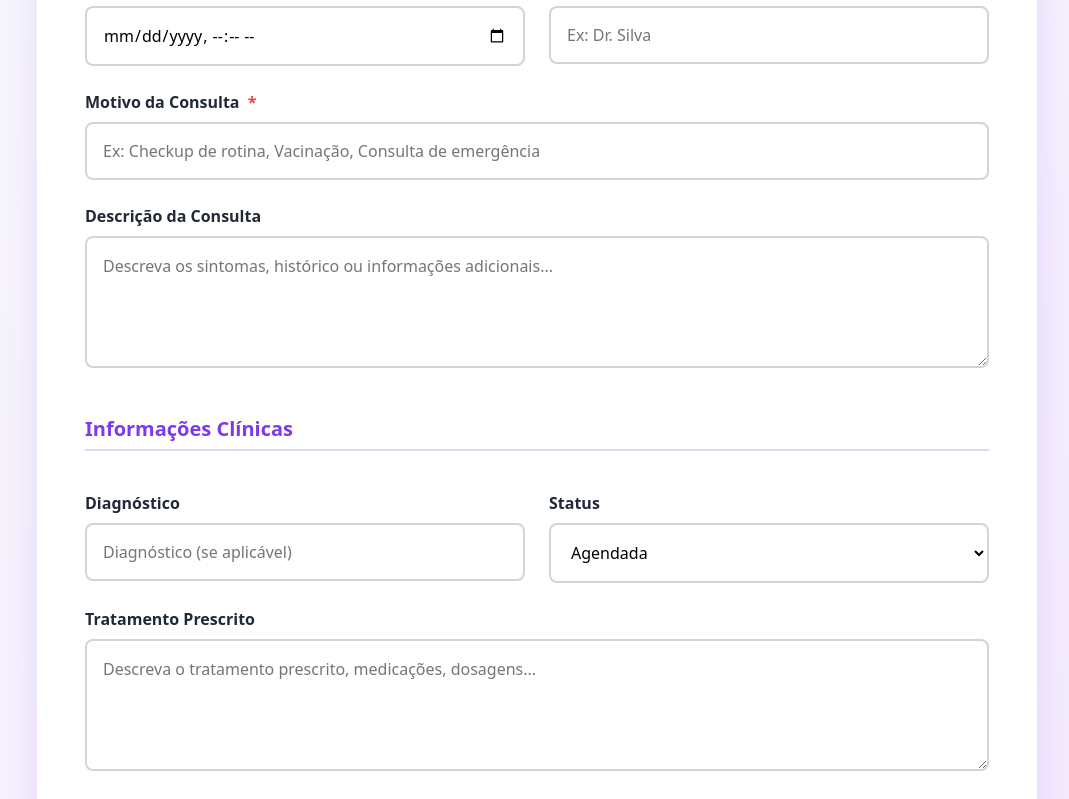
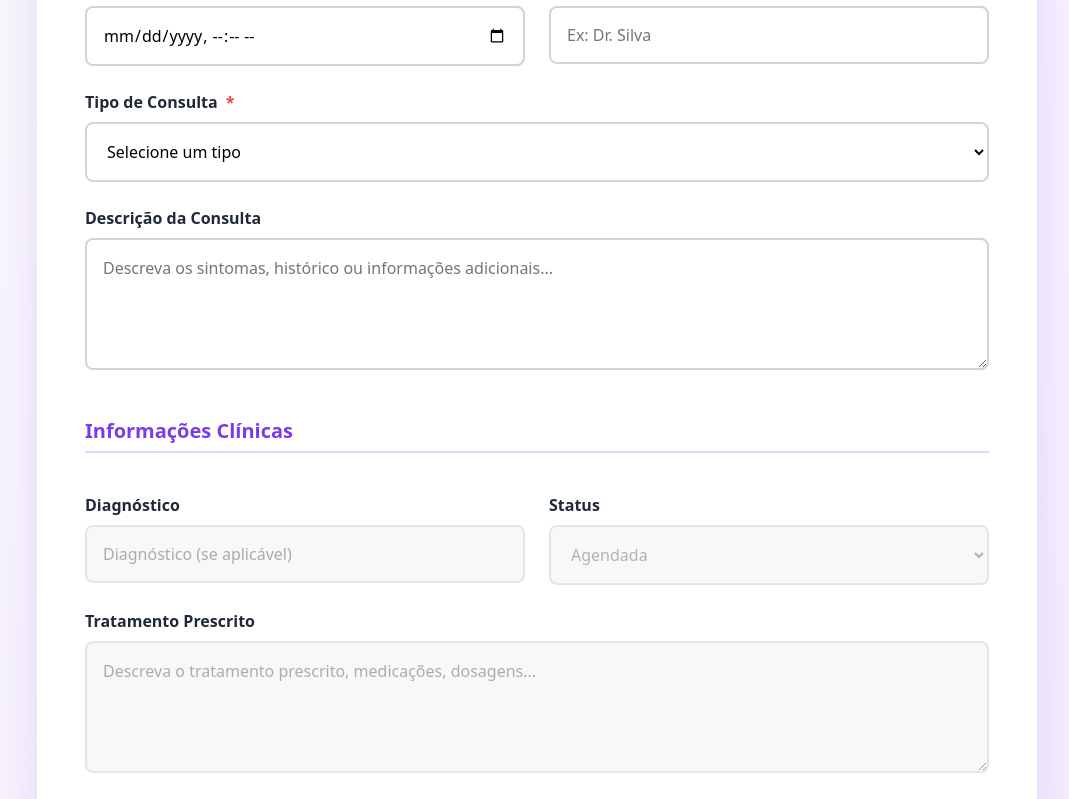
Before and after one commit to Jess-mach/vet-clinic, a React (Vite) app in the folder vet-clinic/: page /cadastrar-consulta in a window 1280 px wide. Shown: the part 600-1399 px from the top of the page, without its empty margins (103-1172 px from the left). Built offline with nearby package versions, Linux system fonts and the light colour scheme.

Commit message:
feat:  Ajuste nas informaçoes clinicas e em açoes, adicionando nova ação de imprimir apenas em front.

```diff
--- a/vet-clinic/src/components/ConsultationList.css
+++ b/vet-clinic/src/components/ConsultationList.css
@@ -199,6 +199,18 @@
   box-shadow: 0 4px 12px rgba(124, 58, 237, 0.3);
 }
 
+.btn-print {
+  background: linear-gradient(135deg, #0ea5e9 0%, #0284c7 100%);
+  color: var(--color-white);
+  box-shadow: 0 2px 8px rgba(14, 165, 233, 0.2);
+}
+
+.btn-print:hover:not(:disabled) {
+  background: linear-gradient(135deg, #0284c7 0%, #0369a1 100%);
+  transform: translateY(-2px);
+  box-shadow: 0 4px 12px rgba(14, 165, 233, 0.4);
+}
+
 .btn-delete {
   background: linear-gradient(135deg, #ef4444 0%, #dc2626 100%);
   color: var(--color-white);
--- a/vet-clinic/src/components/ConsultationList.tsx
+++ b/vet-clinic/src/components/ConsultationList.tsx
@@ -97,6 +97,7 @@ export function ConsultationList({
 
   const handleEdit = (event: React.MouseEvent, consultation: Consultation) => {
     event.stopPropagation();
+    // Por enquanto reaproveitamos o fluxo de detalhes para a ação de editar
     onConsultationClick(consultation);
   };
 
@@ -131,6 +132,12 @@ export function ConsultationList({
 
   const handleCloseCancelModal = () => {
     setCancelConfirmModal({ isOpen: false, consultation: null });
+  };
+
+  const handlePrint = (event: React.MouseEvent, consultation: Consultation) => {
+    event.stopPropagation();
+    // Imprime a página atual; podemos evoluir depois para uma ficha dedicada
+    window.print();
   };
 
   const handleFirstPage = () => {
@@ -204,28 +211,62 @@ export function ConsultationList({
                 </td>
                 <td className="col-actions">
                   <div className="action-buttons">
+                    {/* Editar */}
                     <button
                       className="btn-action btn-edit"
                       onClick={(e) => handleEdit(e, consultation)}
-                      title="Ver Detalhes"
+                      title="Editar consulta"
                     >
-                      <svg xmlns="http://www.w3.org/2000/svg" width="18" height="18" viewBox="0 0 24 24" fill="none" stroke="currentColor" strokeWidth="2" strokeLinecap="round" strokeLinejoin="round">
-                        <path d="M1 12s4-8 11-8 11 8 11 8-4 8-11 8-11-8-11-8z"></path>
-                        <circle cx="12" cy="12" r="3"></circle>
+                      <svg
+                        xmlns="http://www.w3.org/2000/svg"
+                        width="18"
+                        height="18"
+                        viewBox="0 0 24 24"
+                        fill="none"
+                        stroke="currentColor"
+                        strokeWidth="2"
+                        strokeLinecap="round"
+                        strokeLinejoin="round"
+                      >
+                        <path d="M12 20h9" />
+                        <path d="M16.5 3.5a2.121 2.121 0 0 1 3 3L7 19l-4 1 1-4L16.5 3.5z" />
                       </svg>
                     </button>
+
+                    {/* Imprimir ficha */}
+                    <button
+                      className="btn-action btn-print"
+                      onClick={(e) => handlePrint(e, consultation)}
+                      title="Imprimir ficha da consulta"
+                    >
+                      <svg
+                        xmlns="http://www.w3.org/2000/svg"
+                        width="18"
+                        height="18"
+                        viewBox="0 0 24 24"
+                        fill="none"
+                        stroke="currentColor"
+                        strokeWidth="2"
+                        strokeLinecap="round"
+                        strokeLinejoin="round"
+                      >
+                        <path d="M6 9V2h12v7" />
+                        <path d="M6 18h12v4H6z" />
+                        <path d="M6 14h12a2 2 0 0 0 2-2v-3H4v3a2 2 0 0 0 2 2z" />
+                      </svg>
+                    </button>
+
+                    {/* Cancelar (X vermelho) */}
                     <button
                       className="btn-action btn-delete"
                       onClick={(e) => handleCancel(e, consultation)}
-                      title="Cancelar"
-                      disabled={consultation.status === 'CANCELLED' || consultation.status === 'COMPLETED'}
+                      title="Cancelar consulta"
+                      disabled={
+                        consultation.status === 'CANCELLED' ||
+                        consultation.status === 'COMPLETED'
+                      }
                     >
-                      <svg xmlns="http://www.w3.org/2000/svg" width="18" height="18" viewBox="0 0 24 24" fill="none" stroke="currentColor" strokeWidth="2" strokeLinecap="round" strokeLinejoin="round">
-                        <polyline points="3 6 5 6 21 6"></polyline>
-                        <path d="M19 6v14a2 2 0 0 1-2 2H7a2 2 0 0 1-2-2V6m3 0V4a2 2 0 0 1 2-2h4a2 2 0 0 1 2 2v2"></path>
-                        <line x1="10" y1="11" x2="10" y2="17"></line>
-                        <line x1="14" y1="11" x2="14" y2="17"></line>
-                      </svg>
+                      ✖
                     </button>
                   </div>
                 </td>
--- a/vet-clinic/src/components/CreateConsultation.tsx
+++ b/vet-clinic/src/components/CreateConsultation.tsx
@@ -29,7 +29,7 @@ export function CreateConsultation() {
     animalId: 0,
     consultationDate: '',
     veterinarianName: veterinarianFromUrl, // Pré-preenche com o valor da URL
-    reason: '',
+    reasonCode: 0,
     description: '',
     diagnosis: '',
     treatmentPrescribed: '',
@@ -37,6 +37,20 @@ export function CreateConsultation() {
     nextAppointmentDate: '',
     status: 'SCHEDULED',
   });
+
+  const CONSULTATION_REASON_OPTIONS = [
+    { value: 1, label: 'Consulta com clinico geral' },
+    { value: 2, label: 'Consulta com oftalmologista' },
+    { value: 3, label: 'Consulta com cardiologista' },
+    { value: 4, label: 'Consulta com ortopedista' },
+    { value: 5, label: 'Consulta com neurologista' },
+    { value: 6, label: 'Exames' },
+    { value: 7, label: 'Exame de imagem (raio-x, ultrassom, etc.)' },
+    { value: 8, label: 'Vacinação' },
+    { value: 9, label: 'Cirurgia' },
+    { value: 10, label: 'Retorno' },
+    { value: 11, label: 'Emergência' },
+  ];
 
 
 
@@ -97,10 +111,8 @@ export function CreateConsultation() {
       errors.veterinarianName = 'Nome do veterinário deve ter no máximo 100 caracteres';
     }
 
-    if (!formData.reason || formData.reason.trim() === '') {
+    if (!formData.reasonCode || formData.reasonCode === 0) {
       errors.reason = 'Motivo da consulta é obrigatório';
-    } else if (formData.reason.length > 255) {
-      errors.reason = 'Motivo deve ter no máximo 255 caracteres';
     }
 
     // Optional field validations
@@ -155,7 +167,7 @@ export function CreateConsultation() {
         animalId: formData.animalId,
         consultationDate: formatDateTimeForBackend(formData.consultationDate),
         veterinarianName: formData.veterinarianName.trim(),
-        reason: formData.reason.trim(),
+        reasonCode: formData.reasonCode,
         description: formData.description?.trim() || undefined,
         diagnosis: formData.diagnosis?.trim() || undefined,
         treatmentPrescribed: formData.treatmentPrescribed?.trim() || undefined,
@@ -245,6 +257,7 @@ export function CreateConsultation() {
     const minutes = String(now.getMinutes()).padStart(2, '0');
     return `${year}-${month}-${day}T${hours}:${minutes}`;
   };
+
 
   return (
     <div className="create-consultation-container">
@@ -364,22 +377,26 @@ export function CreateConsultation() {
               </div>
 
               <div className="form-group form-group-full">
-                <label htmlFor="reason">
-                  Motivo da Consulta <span className="required">*</span>
+                <label htmlFor="reasonCode">
+                  Tipo de Consulta <span className="required">*</span>
                 </label>
-                <input
-                  type="text"
-                  id="reason"
-                  name="reason"
-                  value={formData.reason}
+                <select
+                  id="reasonCode"
+                  name="reasonCode"
+                  value={formData.reasonCode}
                   onChange={handleChange}
-                  maxLength={255}
-                  placeholder="Ex: Checkup de rotina, Vacinação, Consulta de emergência"
                   required
                   disabled={loading}
-                />
-                {fieldErrors.reason && (
-                  <span className="field-error">{fieldErrors.reason}</span>
+                >
+
+                <option value="">Selecione um tipo</option>
+                {CONSULTATION_REASON_OPTIONS.map((option) => (
+                  <option key={option.value} value={option.value}>{option.label}</option>
+                ))}
+                </select>
+
+                {fieldErrors.reasonCode && (
+                  <span className="field-error">{fieldErrors.reasonCode}</span>
                 )}
               </div>
 
@@ -416,7 +433,7 @@ export function CreateConsultation() {
                   onChange={handleChange}
                   maxLength={255}
                   placeholder="Diagnóstico (se aplicável)"
-                  disabled={loading}
+                  disabled
                 />
                 {fieldErrors.diagnosis && (
                   <span className="field-error">{fieldErrors.diagnosis}</span>
@@ -430,7 +447,7 @@ export function CreateConsultation() {
                   name="status"
                   value={formData.status}
                   onChange={handleChange}
-                  disabled={loading}
+                  disabled
                 >
                   <option value="SCHEDULED">Agendada</option>
                   <option value="COMPLETED">Concluída</option>
@@ -451,7 +468,7 @@ export function CreateConsultation() {
                   maxLength={5000}
                   rows={4}
                   placeholder="Descreva o tratamento prescrito, medicações, dosagens..."
-                  disabled={loading}
+                  disabled
                 />
                 {fieldErrors.treatmentPrescribed && (
                   <span className="field-error">{fieldErrors.treatmentPrescribed}</span>
@@ -468,7 +485,7 @@ export function CreateConsultation() {
                   maxLength={5000}
                   rows={4}
                   placeholder="Observações adicionais sobre a consulta..."
-                  disabled={loading}
+                  disabled
                 />
                 {fieldErrors.observations && (
                   <span className="field-error">{fieldErrors.observations}</span>
@@ -484,7 +501,7 @@ export function CreateConsultation() {
                   value={formData.nextAppointmentDate}
                   onChange={handleChange}
                   min={getCurrentDateTime()}
-                  disabled={loading}
+                  disabled
                 />
                 {fieldErrors.nextAppointmentDate && (
                   <span className="field-error">{fieldErrors.nextAppointmentDate}</span>
--- a/vet-clinic/src/types/consultation.ts
+++ b/vet-clinic/src/types/consultation.ts
@@ -52,7 +52,8 @@ export interface ConsultationRequest {
   animalId: number;
   consultationDate: string;
   veterinarianName: string;
-  reason: string;
+  reason?: string;
+  reasonCode: number;
   description?: string;
   diagnosis?: string;
   treatmentPrescribed?: string;
```
